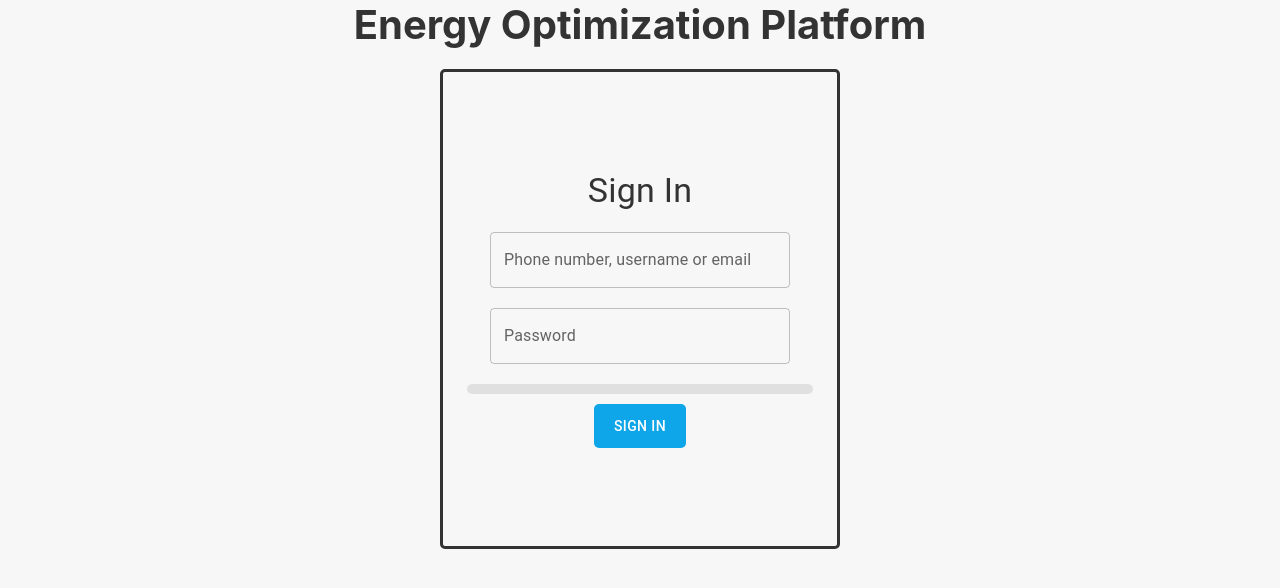
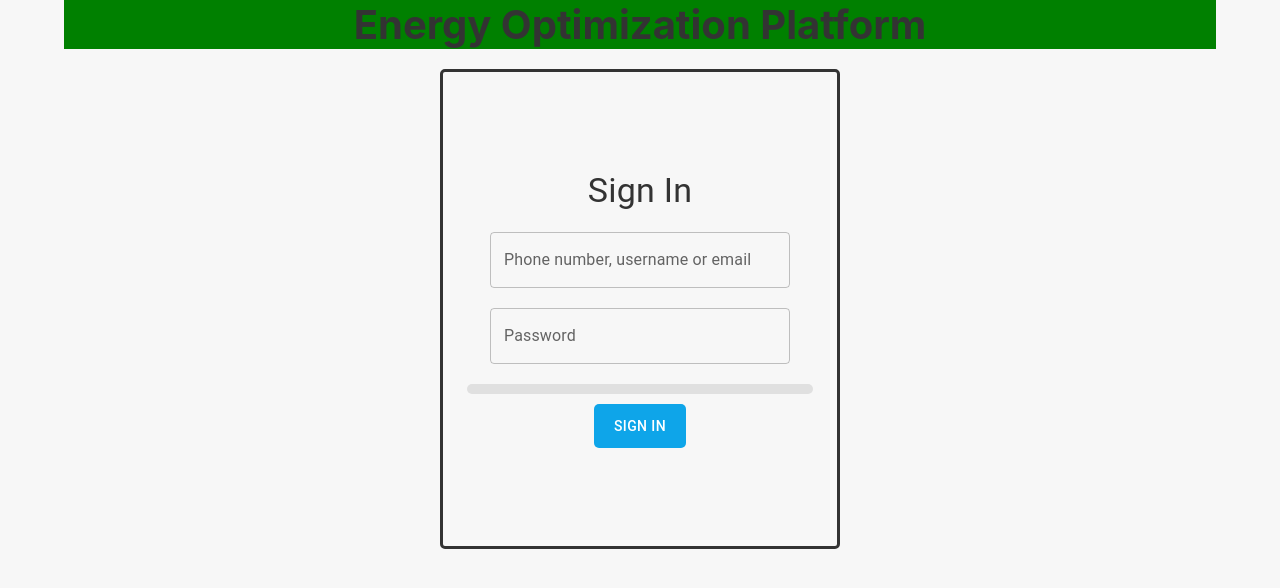
Before and after one commit to kishan9507/Luminous, a React (Create React App) app in the folder my-app/: page / in a window 1280 px wide. Shown: the top 588 px of the page. Built offline with nearby package versions, Linux system fonts and the light colour scheme.

Commit message:
Update App.js

```diff
--- a/my-app/src/App.js
+++ b/my-app/src/App.js
@@ -8,7 +8,7 @@ import { Container } from '@mui/material';
 function App() {
   return (
     <Container maxWidth="lg">
-      <h1 style={{ textAlign: 'center' }}>Energy Optimization Platform</h1>
+      <h1 style={{ textAlign: 'center' ,backgroundColor:'green' }}>Energy Optimization Platform</h1>
       <Routes>
         <Route path="/" element={<Home />} />
         <Route path="/dashboard" element={<Dashboard />} />
```
